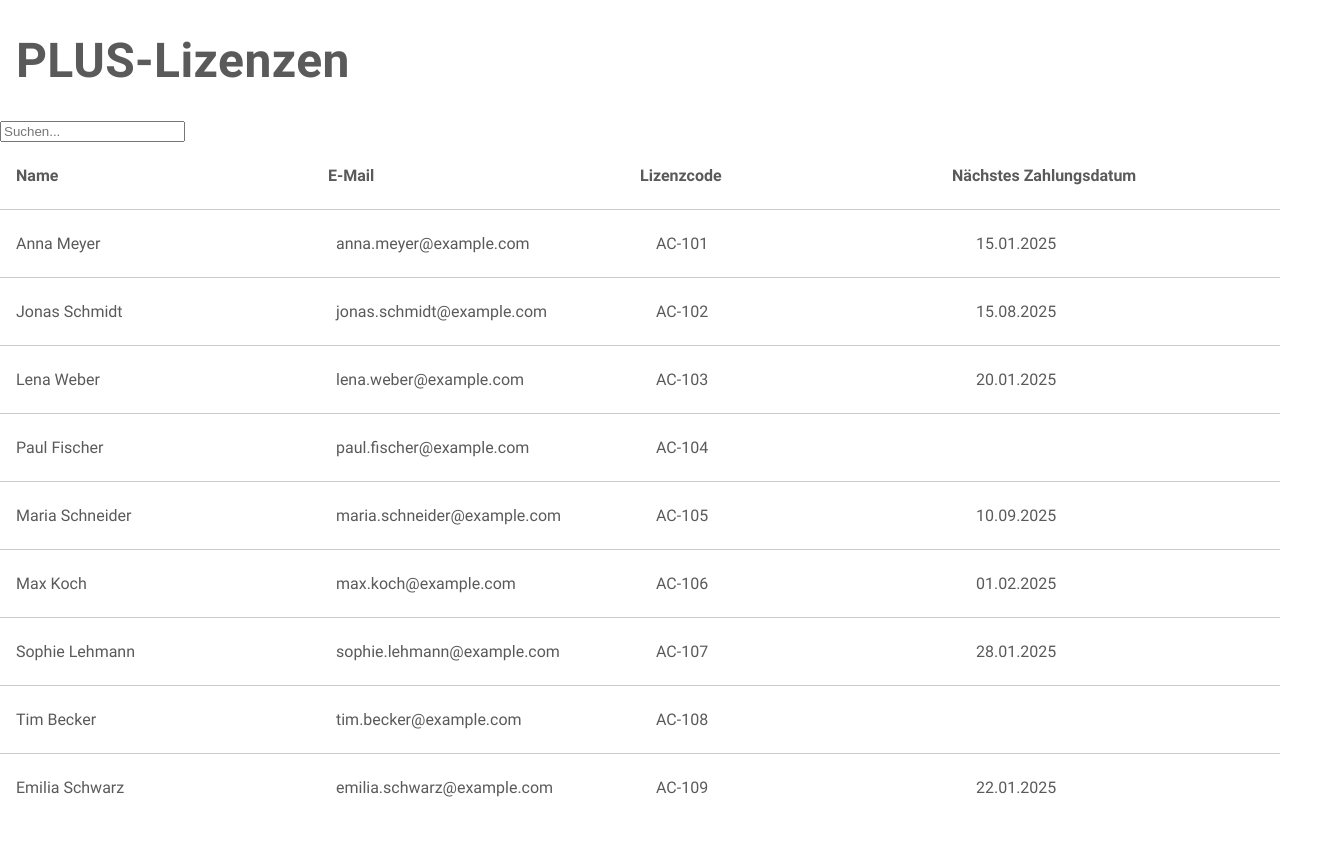
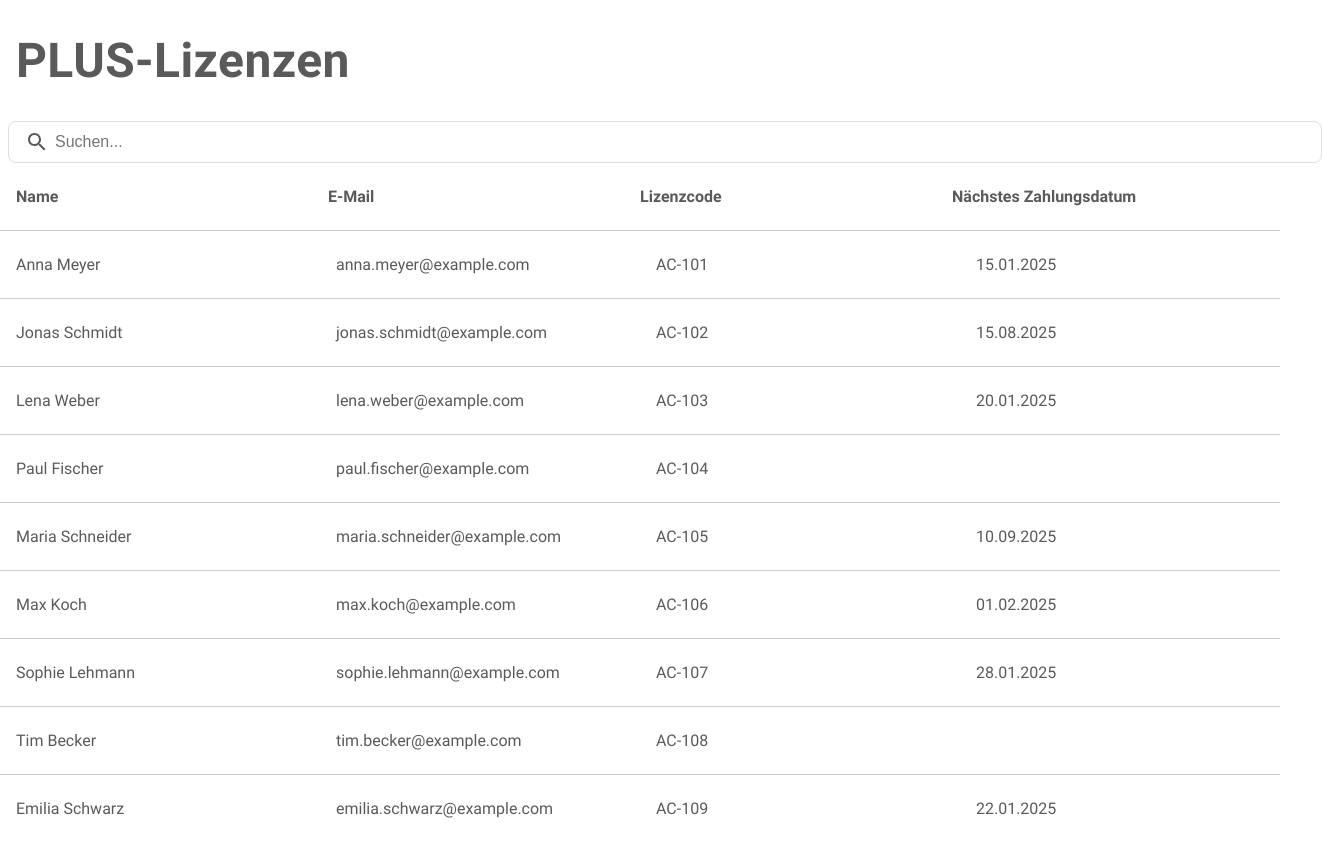
Before and after one commit to claraw-19/plus, a Next.js app: page / in a window 1280 px wide. Shown: the whole page, 1322 px wide, since content can reach past the window. Before the commit the page ends 820 px from the top, so only its background shows below. Built offline with nearby package versions, Linux system fonts and the light colour scheme.

Commit message:
style searchbar

```diff
--- a/components/Plus/SearchBar.jsx
+++ b/components/Plus/SearchBar.jsx
@@ -1,3 +1,36 @@
+import styled from "styled-components";
+import SearchIcon from "@mui/icons-material/Search";
+
 export default function SearchBar() {
-  return <input type="text" placeholder="Suchen..." />;
+  const Styled = {
+    SearchWrapper: styled.div`
+      display: flex;
+      flex-direction: row;
+      align-items: center;
+      padding: 0.5rem 1rem;
+      border-radius: 0.5rem;
+      background-color: ${({ theme }) => theme.colors.white};
+      margin: 0 0.5rem;
+      border: 1.5px solid ${({ theme }) => theme.colors.grey6};
+      width: 100%;
+      transition:
+        background-color 0.2s ease-out,
+        width 1.2s ease-out;
+    `,
+
+    SearchInput: styled.input`
+      width: 100%;
+      border: none;
+      outline: none;
+      font-size: 1rem;
+      color: ${({ theme }) => theme.colors.grey2};
+      margin-left: 0.25rem;
+    `,
+  };
+  return (
+    <Styled.SearchWrapper>
+      <SearchIcon />
+      <Styled.SearchInput type="text" placeholder="Suchen..." />
+    </Styled.SearchWrapper>
+  );
 }
```
